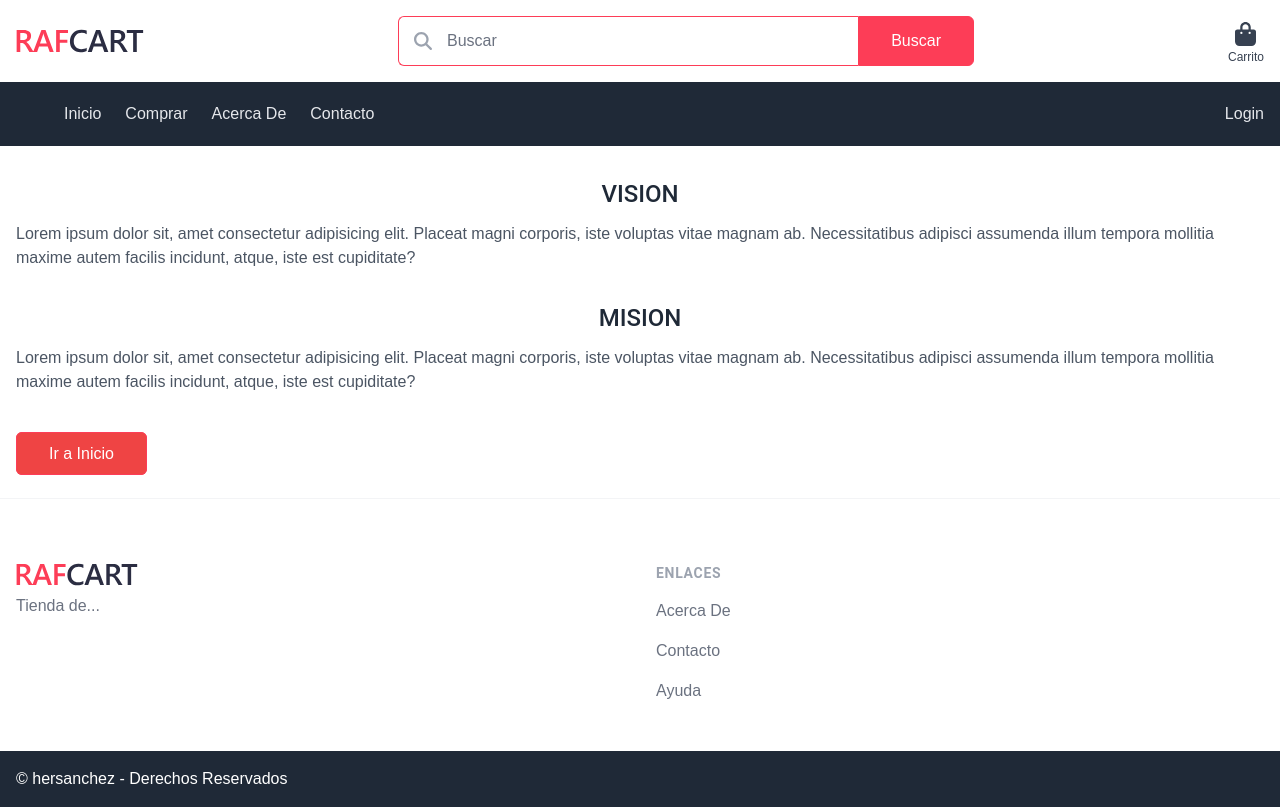
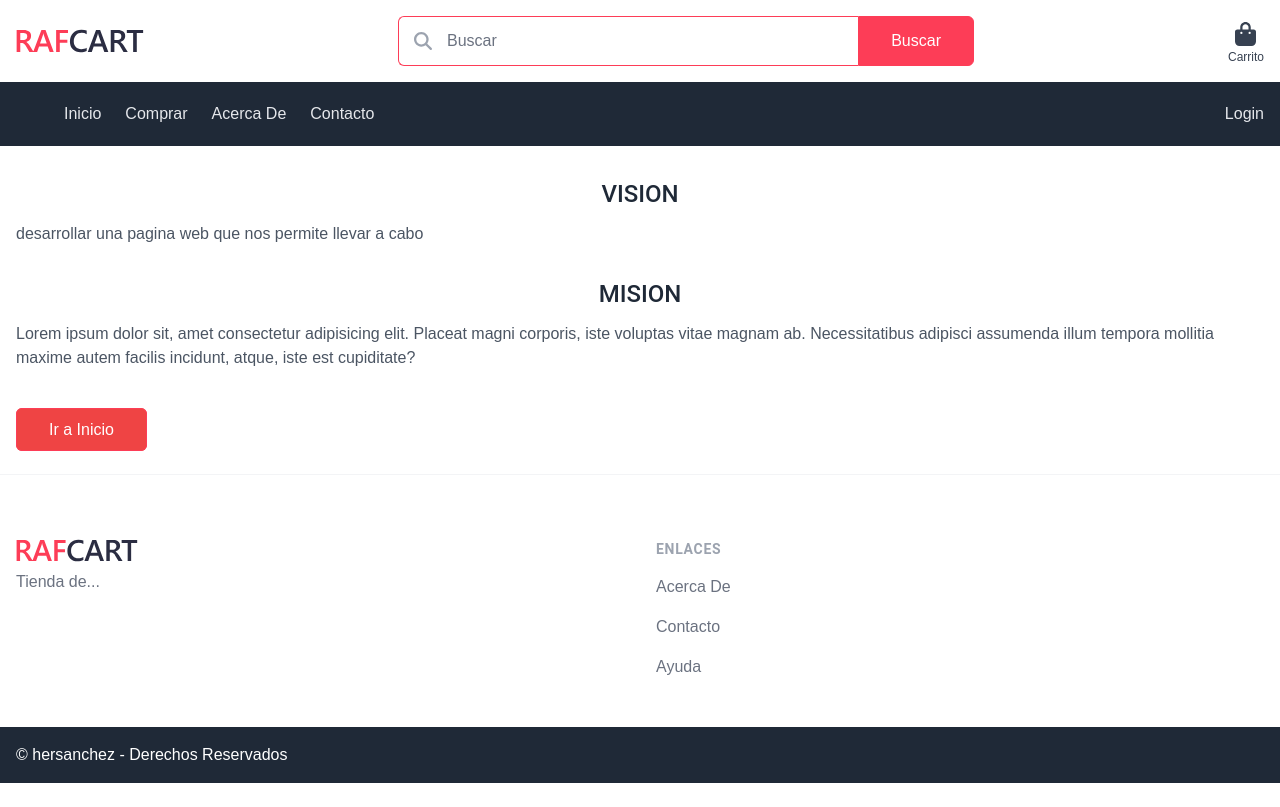
Before and after one commit to Alexandraitama/hersanchez-shop, a Nuxt app: page /acerca in a window 1280 px wide. Built offline with nearby package versions, Linux system fonts and the light colour scheme.

Commit message:
comensar con la vision

```diff
--- a/pages/acerca.vue
+++ b/pages/acerca.vue
@@ -5,7 +5,7 @@
     <div>
 
       <h2 class="text-2xl font-medium text-gray-800 uppercase mb-3 text-center">Vision</h2>
-      <p class="text-gray-600">Lorem ipsum dolor sit, amet consectetur adipisicing elit. Placeat magni corporis, iste voluptas vitae magnam ab. Necessitatibus adipisci assumenda illum tempora mollitia maxime autem facilis incidunt, atque, iste est cupiditate?</p>
+      <p class="text-gray-600">desarrollar una pagina web que nos permite llevar a cabo </p>
 
     </div>
     <div>
```
